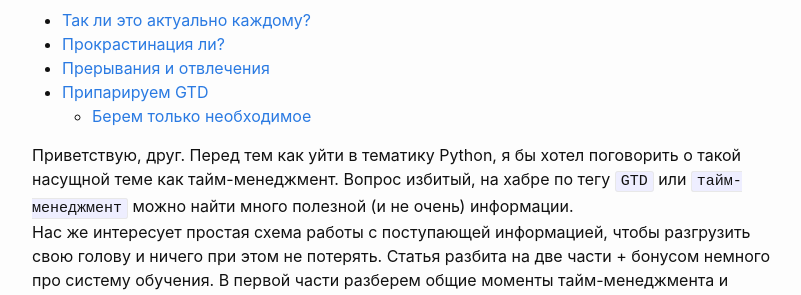
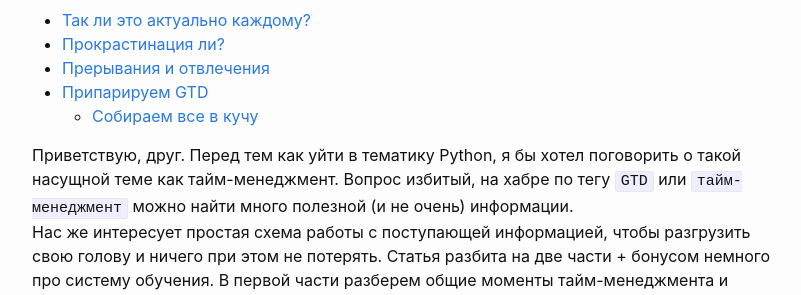
Before and after one commit to woohung/woohung.github.io, a Jekyll site: the page built from _posts/2022-01-31-Тайм-Менеджмент-GTD.md, in a window 1280 px wide and 900 px high, scrolled down 497 px. Shown: the part 154-449 px from the top of the window, without its empty margins (238-1039 px from the left). Built offline with Jekyll 4.4.1, drawn with Linux system fonts in a browser that asks for light colours.

Commit message:
Update 2022-01-31-Тайм-Менеджмент-GTD.md

```diff
--- a/_posts/2022-01-31-Тайм-Менеджмент-GTD.md
+++ b/_posts/2022-01-31-Тайм-Менеджмент-GTD.md
@@ -15,7 +15,7 @@ author: Artem Kovalchuk
 * [Прокрастинация ли?](#proc)
 * [Прерывания и отвлечения](#break)
 * [Припарируем GTD](#GTD)
-	* [Берем только необходимое](#take)
+	* [Собираем все в кучу](#take)
 
 <!-- vscode-markdown-toc-config
 	numbering=true
```
